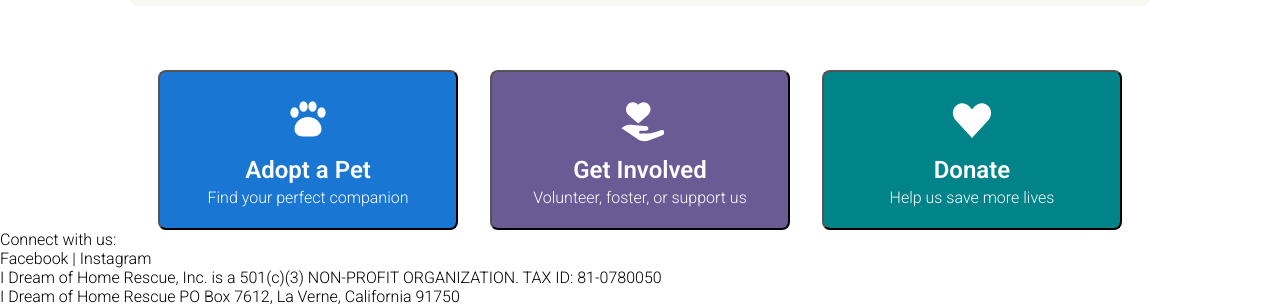
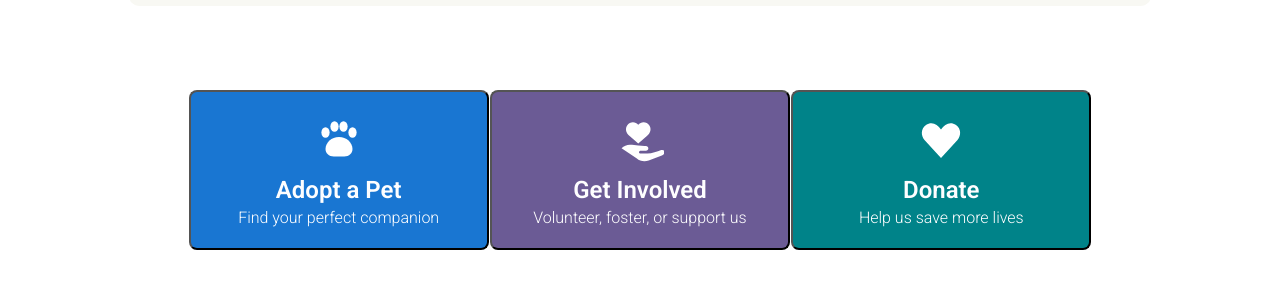
Before and after one commit to cconner57/idohr, a Vue app: page / in a window 1280 px wide. Shown: the part 2286-2592 px from the top of the page. Built offline with nearby package versions, Linux system fonts and the light colour scheme.

Commit message:
spacing changes

```diff
--- a/src/pages/Home.vue
+++ b/src/pages/Home.vue
@@ -72,7 +72,7 @@ function handleAdopt() {
         </div>
       </content>
     </section>
-    <section style="display: flex; gap: 32px; justify-content: center">
+    <section class="call-to-action">
       <BannerButton
         imgSrc="/images/paw.svg"
         title="Adopt a Pet"
@@ -253,6 +253,15 @@ main {
   }
 }
 
+.call-to-action {
+  display: flex;
+  justify-content: space-around;
+  margin: 20px 0 80px;
+  min-width: 80%;
+  max-width: 80%;
+  padding: 0 60px;
+}
+
 .gold-border {
   box-shadow:
     0 0 0 5px gold,
```
